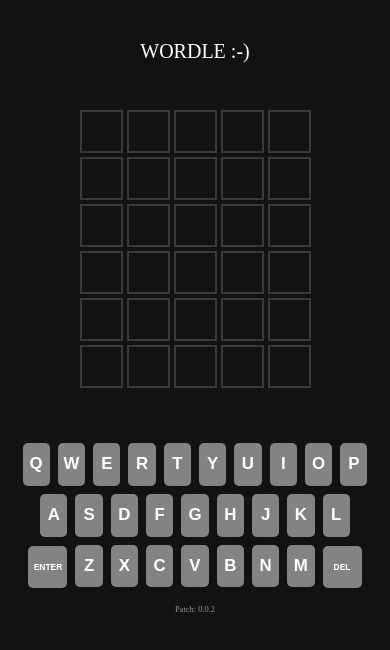
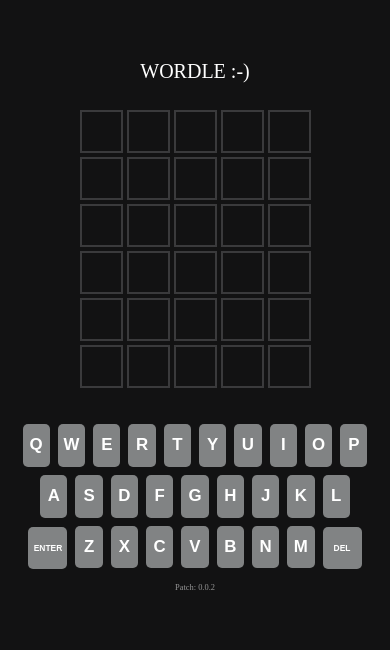
Before and after one commit to tiedej2000/wordle, a plain HTML site: page index.html in a window 390 px wide. Drawn offline with Linux system fonts and the light colour scheme.

Commit message:
fixed spacing and new word

```diff
--- a/index.js
+++ b/index.js
@@ -1,7 +1,7 @@
 import { dictionary } from './dictionary.js';
 
 const state = {
-    secret: dictionary[0], //dictionary[Math.floor(Math.random()* dictionary.length)],
+    secret: dictionary[722], //dictionary[Math.floor(Math.random()* dictionary.length)],
     grid: Array(6)
         .fill()
         .map(()=> Array(5).fill('')),
--- a/styles.css
+++ b/styles.css
@@ -9,10 +9,11 @@
     display: flex;
     align-items: center;
     justify-content: center;
-    margin-top: 40px;
     font-size: 20px;
     color: white;
     text-transform: uppercase;
+    position: relative;
+    top: 60px;
 }
 
 .patch{
@@ -22,6 +23,8 @@
     font-size: 1vh;
     display: flex;
     justify-content: center;
+    position: relative;
+    top: -100px;
 }
 
 :root {
@@ -36,6 +39,8 @@
     place-items: center;
     width: 100%;
     height: 600px;
+    position: relative;
+    top: -40px;
 }
 
 .grid {
@@ -79,7 +84,7 @@
     align-items: center;
     gap: 8px;
     position: relative;
-    top: -100px;
+    top: -120px;
 }
 
 .keyboard .top-row,
@@ -138,15 +143,26 @@
         font-size: 3vh;
     }
 
+    .patch{
+        position: relative;
+        top: -20px;
+    }
+
+    .header{
+        margin-top: 80px;
+        position: relative;
+        top: -20px;
+    }
+
     .keyboard {
         width: 100%;
         position: relative;
-        top: 3vh;
+        top: -4vh;
     }
 
     .keyboard .top-row,
     .keyboard .mid-row {
-        flex-direction: row; /* Ensure buttons stay in a row */
+        flex-direction: row;
     }
 
     .keyboard button {
```
Also changed, not shown: index.html (+1 -1 lines).
